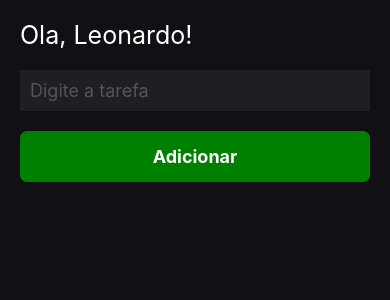
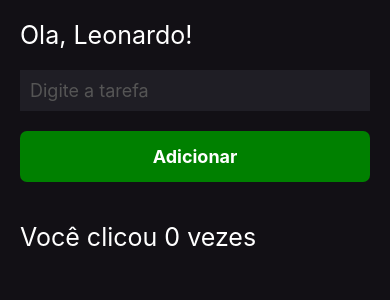
Before and after one commit to leonardo-silva/todolistcli-dam202102, a React Native app: screen / in a window 390 px wide. Shown: the top 300 px of the page. Built offline with nearby package versions, Linux system fonts and the light colour scheme.

Commit message:
Ajuste na barra de status para Android e introducao ao Hook useState

```diff
--- a/App.js
+++ b/App.js
@@ -6,7 +6,10 @@ import { Home } from './src/screens/Home';
 export default function App() {
   return (
     <>
-      <StatusBar barStyle='light-content' />
+      <StatusBar
+        barStyle='light-content'
+        backgroundColor='#121015'
+      />
       <Home />
     </>
   );
--- a/src/screens/Home/index.js
+++ b/src/screens/Home/index.js
@@ -1,4 +1,4 @@
-import React from 'react';
+import React, { useState } from 'react';
 import {
   SafeAreaView,
   Text,
@@ -9,6 +9,9 @@ import {
 import { styles } from './styles';
 
 export function Home() {
+  const [novaTarefa, setNovaTarefa] = useState();
+  const [count, setCount] = useState(0);
+
   return (
     <SafeAreaView style={styles.container} >
       <Text style={styles.text}>
@@ -22,12 +25,16 @@ export function Home() {
       <TouchableOpacity
         style={styles.button}
         activeOpacity={0.7}
+        onPress={() => setCount(count+1)}
       >
         <Text style={styles.buttonText}>
           Adicionar
         </Text>
 
       </TouchableOpacity>
+      <Text style={ [styles.text, { marginTop: 20}] }>
+        Você clicou {count} vezes
+      </Text>
     </SafeAreaView>
   );
 }
```
